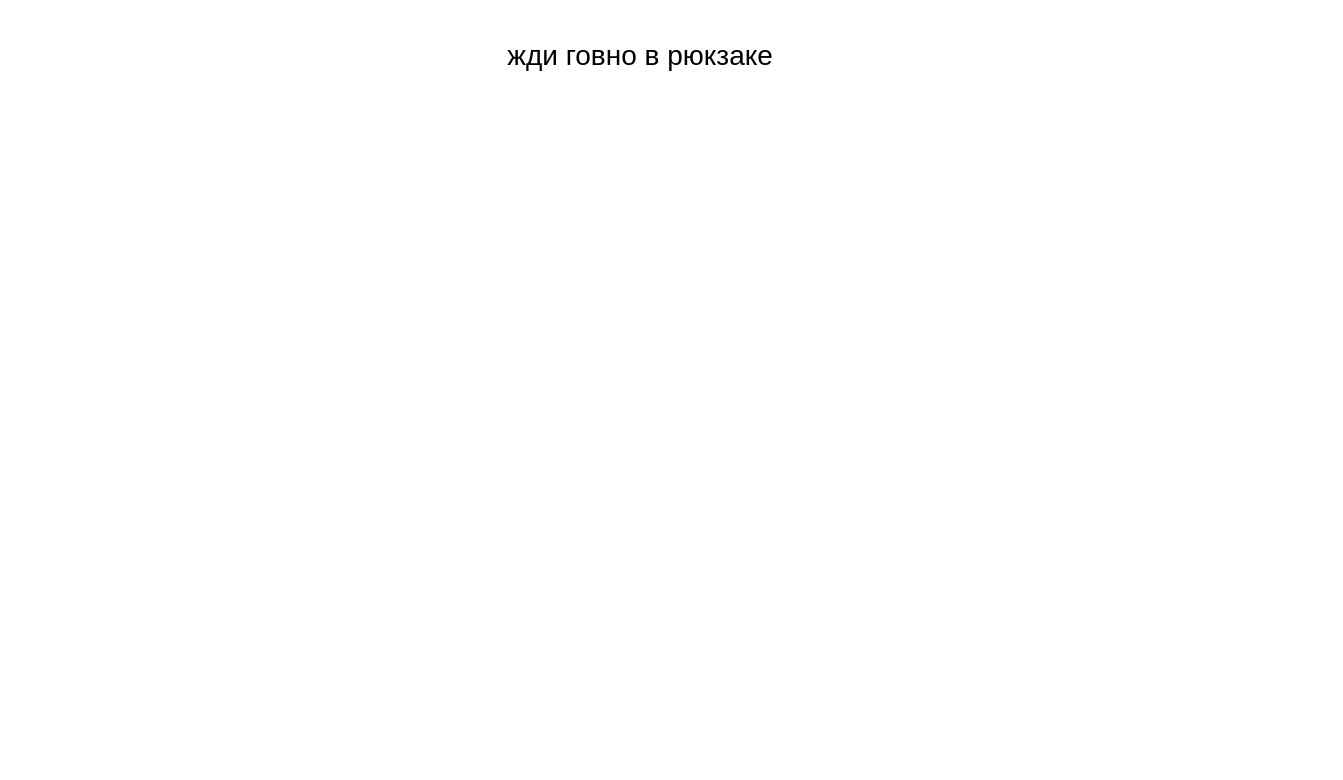
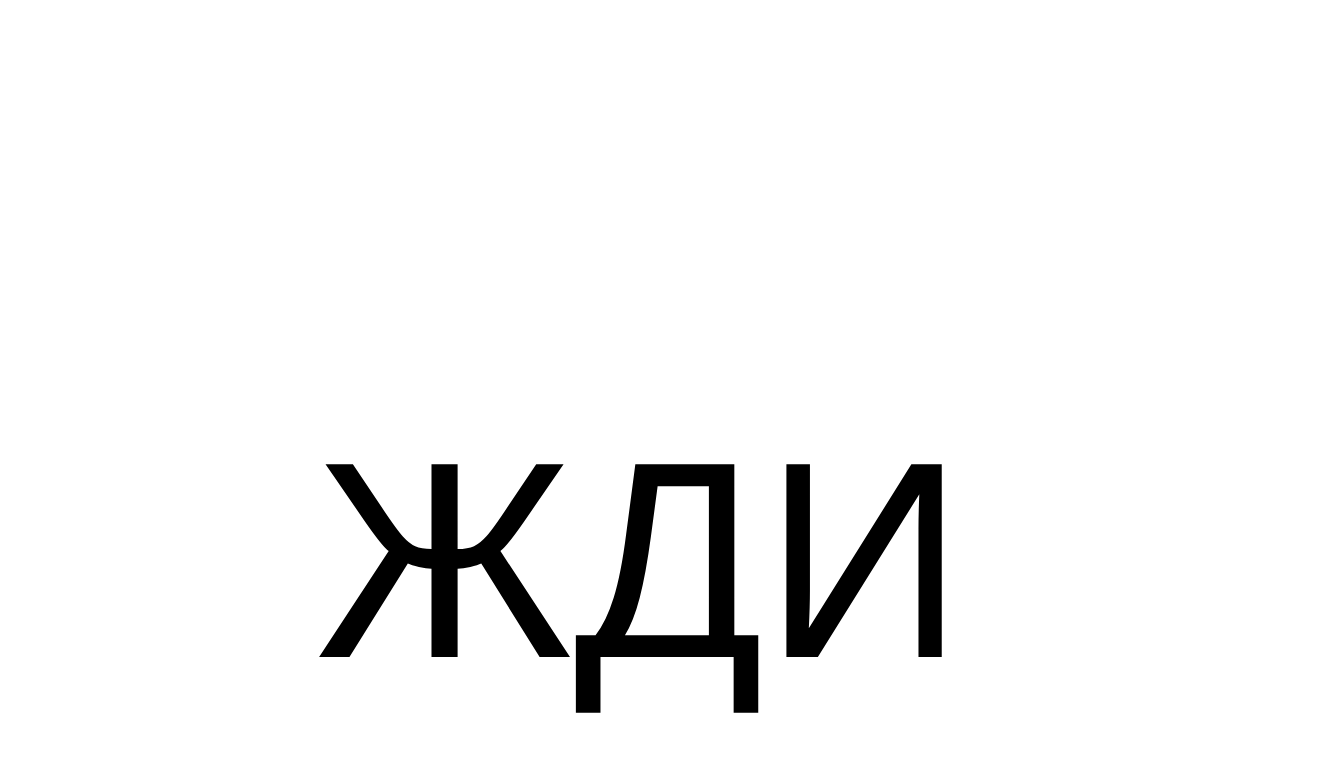
Before and after one commit to froggg897/-1, a plain HTML site: page index.html in a window 1280 px wide. Shown: the top 780 px of the page, 1343 px wide, since content can reach past the window. Drawn offline with Linux system fonts and the light colour scheme.

Commit message:
Update index.html

```diff
--- a/index.html
+++ b/index.html
@@ -7,12 +7,12 @@
         body {
             font-family: sans-serif;
             text-align: center;
-            margin-top: 40px;
-            font-size: 28px;
+            margin-top: 400px;
+            font-size: 280px;
         }
     </style>
 </head>
 <body>
-    жди говно в рюкзаке
+    ЖДИ ГОВНО В РЮКЗАКЕ
 </body>
 </html>
```
